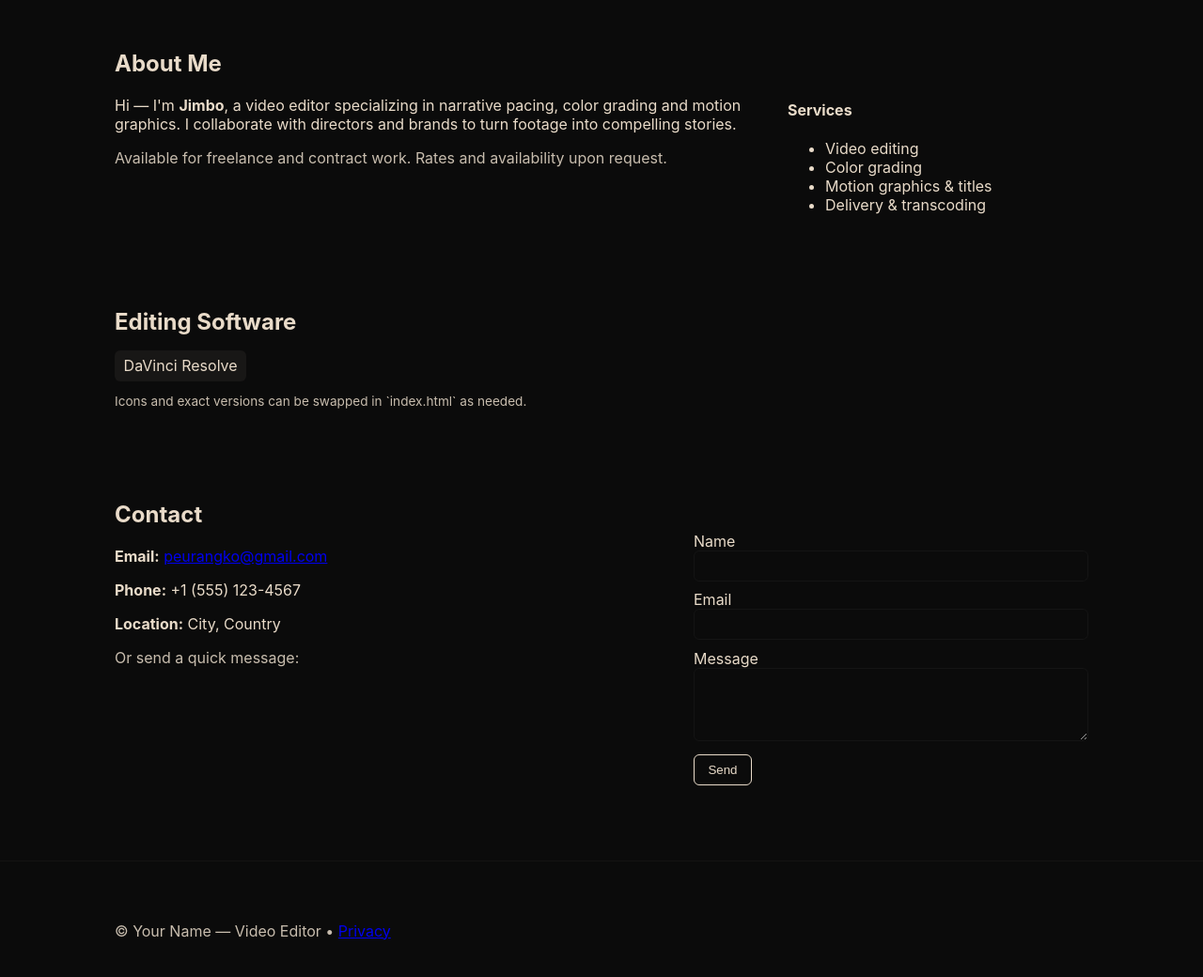
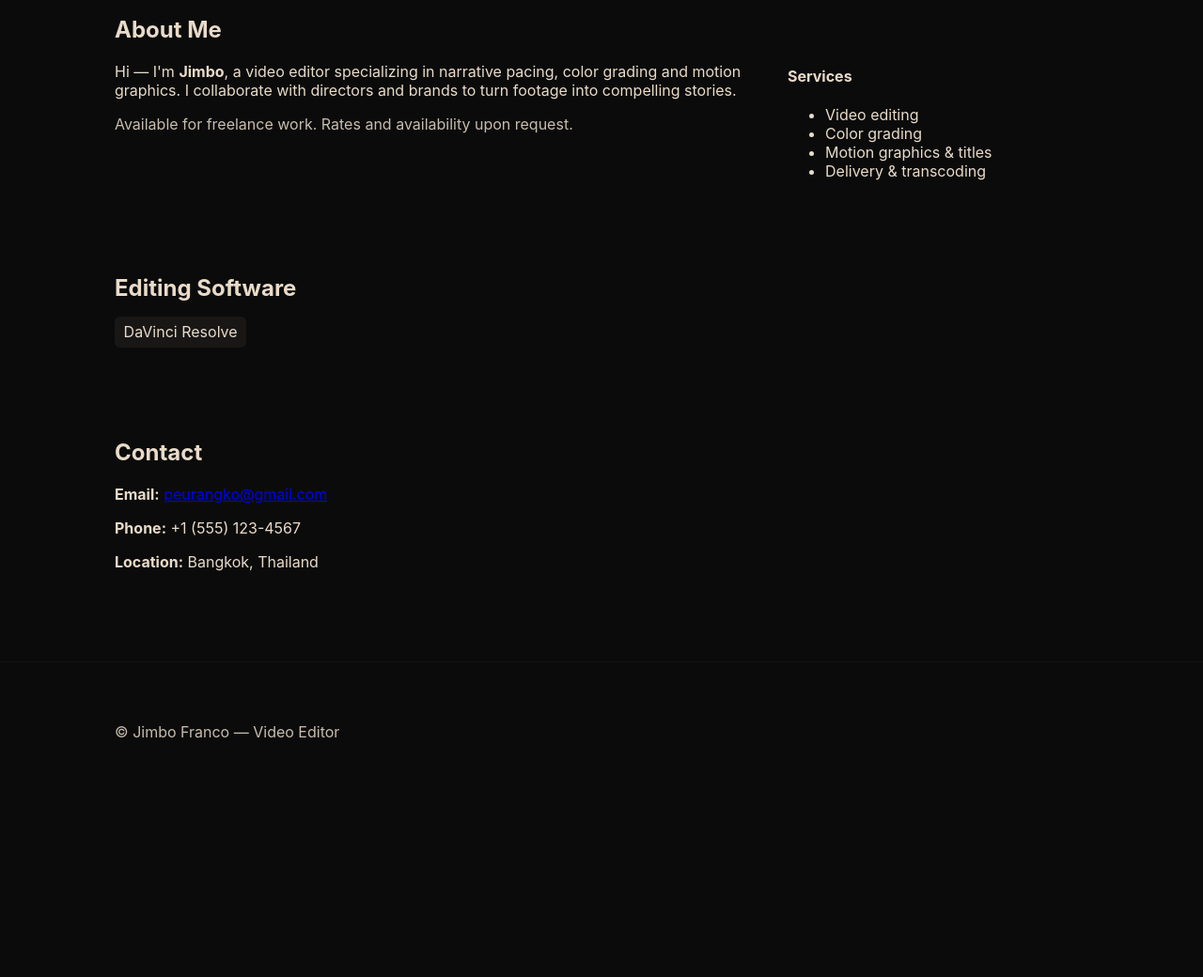
Before and after one commit to francocion/Portfolio, a plain HTML site: page index.html in a window 1280 px wide. Shown: the part 1020-2060 px from the top of the page at 94% size. After the commit the page ends 1873 px from the top, so only its background shows below. Drawn offline with Linux system fonts and the light colour scheme.

Commit message:
initial commit

```diff
--- a/index.html
+++ b/index.html
@@ -27,7 +27,7 @@
         <div class="hero-text reveal">
           <h1>Crafting compelling stories through motion.</h1>
           <p class="muted">Short-form to long-form — editing, color, and motion graphics. Based in [City].</p>
-          <a class="cta" href="#work">View Work</a>
+          <a class="cta" href="#work"></a>
         </div>
         <div class="hero-preview reveal">
           <div class="preview-frame" data-video-src="https://interactive-examples.mdn.mozilla.net/media/cc0-videos/flower.mp4" tabindex="0">
@@ -39,8 +39,8 @@
     </section>
 
     <section id="work" class="work container">
-      <h2 class="section-title reveal">Selected Work</h2>
-      <p class="muted reveal">Click a clip to open the player and watch.</p>
+      <h2 class="section-title reveal">Works</h2>
+      <p class="muted reveal"></p>
       <div class="gallery">
         <article class="card reveal" data-video-src="https://sample-videos.com/video123/mp4/720/big_buck_bunny_720p_1mb.mp4">
           <img src="assets/thumb1.svg" alt="Video 1 thumbnail"/>
@@ -67,7 +67,7 @@
       <div class="about-grid">
         <div class="bio reveal">
           <p>Hi — I'm <strong>Jimbo</strong>, a video editor specializing in narrative pacing, color grading and motion graphics. I collaborate with directors and brands to turn footage into compelling stories.</p>
-          <p class="muted">Available for freelance and contract work. Rates and availability upon request.</p>
+          <p class="muted">Available for freelance work. Rates and availability upon request.</p>
         </div>
         <div class="skills reveal">
           <h4>Services</h4>
@@ -86,7 +86,7 @@
       <div class="soft-grid reveal">
         <div class="soft-item">DaVinci Resolve</div>
       </div>
-      <p class="muted small-note reveal">Icons and exact versions can be swapped in `index.html` as needed.</p>
+      <p class="muted small-note reveal"></p>
     </section>
 
     <section id="contact" class="contact container">
@@ -95,24 +95,8 @@
         <div class="contact-info reveal">
           <p><strong>Email:</strong> <a href="mailto:you@example.com">peurangko@gmail.com</a></p>
           <p><strong>Phone:</strong> +1 (555) 123-4567</p>
-          <p><strong>Location:</strong> City, Country   </p>
-          <p class="muted">Or send a quick message:</p>
-        </div>
-        <form class="contact-form reveal" action="mailto:you@example.com" method="post" enctype="text/plain">
-          <label>
-            <span>Name</span>
-            <input name="name" required />
-          </label>
-          <label>
-            <span>Email</span>
-            <input name="email" type="email" required />
-          </label>
-          <label>
-            <span>Message</span>
-            <textarea name="message" rows="4" required></textarea>
-          </label>
-          <div class="form-actions">
-            <button class="btn" type="submit">Send</button>
+          <p><strong>Location:</strong> Bangkok, Thailand   </p>
+
           </div>
         </form>
       </div>
@@ -122,7 +106,7 @@
 
   <footer class="site-footer">
     <div class="container">
-      <p class="muted">© Your Name — Video Editor • <a href="#">Privacy</a></p>
+      <p class="muted">© Jimbo Franco — Video Editor  <a href="#"></a></p>
     </div>
   </footer>
 
```
